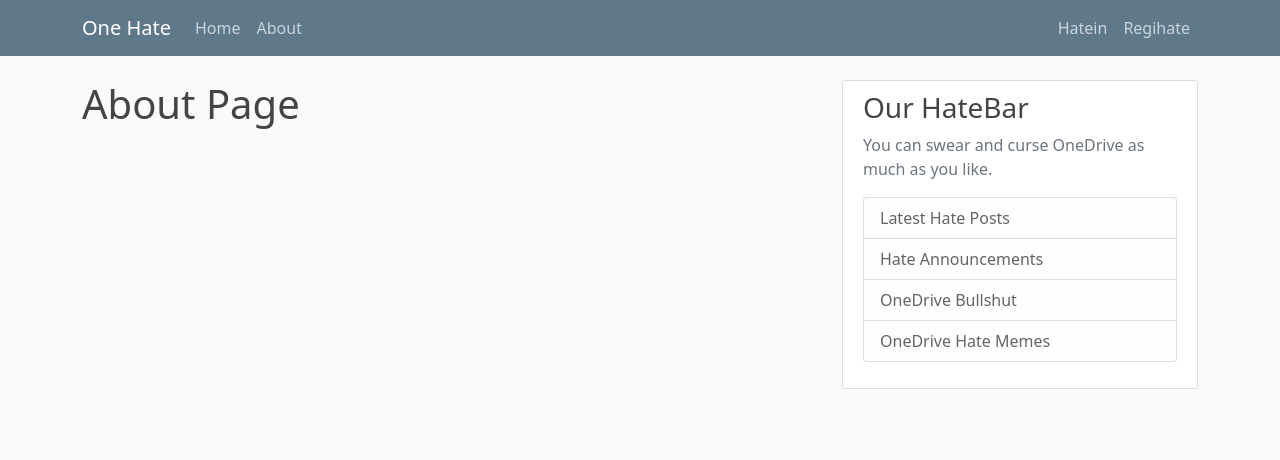
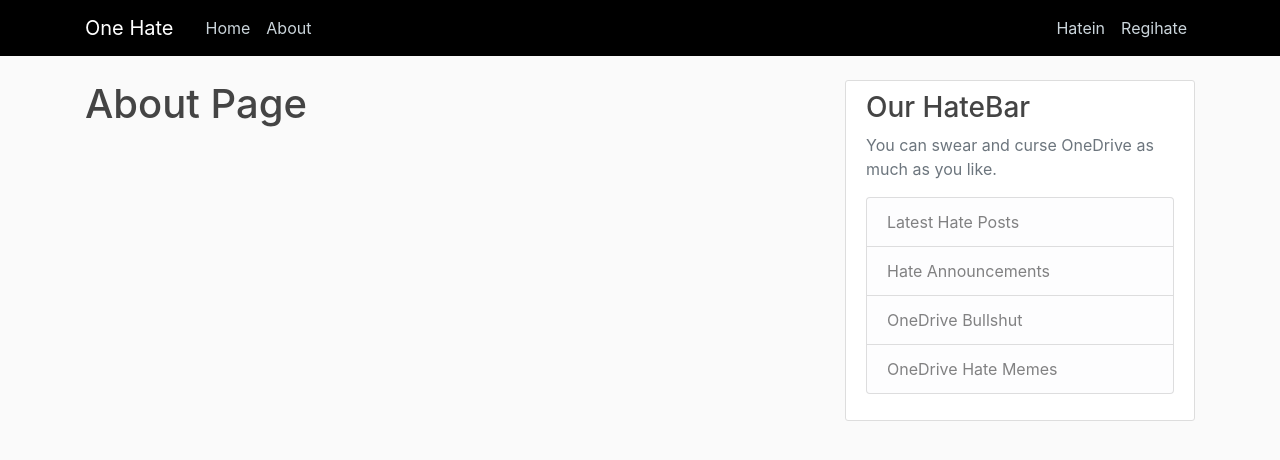
Before and after one commit to amit444333/flaskProj, a Flask app: page /about in a window 1280 px wide. Shown: the top 460 px of the page. Run offline with Flask 3, Linux system fonts and the light colour scheme.

Commit message:
Made minor color changes to the website, also tried to change the templete to make it look better, but i have no knowledge in CSS and Bootstrap, so it remains the same

```diff
--- a/flaskWeb/static/main.css
+++ b/flaskWeb/static/main.css
@@ -9,7 +9,7 @@ body {
   }
 
   .bg-steel {
-    background-color: #5f788a;
+    background-color: #000000;
   }
 
   .site-header .navbar-nav .nav-link {
--- a/flaskWeb/templates/layout.html
+++ b/flaskWeb/templates/layout.html
@@ -4,10 +4,10 @@
 <head>
     <!-- Required meta tags -->
     <meta charset="utf-8">
-    <meta name="viewport" content="width=device-width, initial-scale=1">
+    <meta name="viewport" content="width=device-width, initial-scale=1, shrink-to-fit=no">
 
     <!-- Bootstrap CSS -->
-    <link href="https://cdn.jsdelivr.net/npm/bootstrap@5.0.2/dist/css/bootstrap.min.css" rel="stylesheet" integrity="sha384-EVSTQN3/azprG1Anm3QDgpJLIm9Nao0Yz1ztcQTwFspd3yD65VohhpuuCOmLASjC" crossorigin="anonymous">
+    <link rel="stylesheet" href="https://cdn.jsdelivr.net/npm/bootstrap@4.4.1/dist/css/bootstrap.min.css" integrity="sha384-Vkoo8x4CGsO3+Hhxv8T/Q5PaXtkKtu6ug5TOeNV6gBiFeWPGFN9MuhOf23Q9Ifjh" crossorigin="anonymous">
 
     <link rel="stylesheet" type="text/css" href="{{ url_for('static', filename='main.css') }}">
 
@@ -27,7 +27,7 @@
               <span class="navbar-toggler-icon"></span>
             </button>
             <div class="collapse navbar-collapse" id="navbarToggle">
-              <div class="navbar-nav me-auto">
+              <div class="navbar-nav mr-auto">
                 <a class="nav-item nav-link" href="{{ url_for('main.home') }}">Home</a>
                 <a class="nav-item nav-link" href="{{ url_for('main.about') }}">About</a>
               </div>
@@ -76,8 +76,11 @@
         </div>
       </main>
 
-    <script src="https://cdn.jsdelivr.net/npm/@popperjs/core@2.9.2/dist/umd/popper.min.js" integrity="sha384-IQsoLXl5PILFhosVNubq5LC7Qb9DXgDA9i+tQ8Zj3iwWAwPtgFTxbJ8NT4GN1R8p" crossorigin="anonymous"></script>
-    <script src="https://cdn.jsdelivr.net/npm/bootstrap@5.0.2/dist/js/bootstrap.min.js" integrity="sha384-cVKIPhGWiC2Al4u+LWgxfKTRIcfu0JTxR+EQDz/bgldoEyl4H0zUF0QKbrJ0EcQF" crossorigin="anonymous"></script>
+    <!-- Optional JavaScript -->
+    <!-- jQuery first, then Popper.js, then Bootstrap JS -->
+    <script src="https://code.jquery.com/jquery-3.4.1.slim.min.js" integrity="sha384-J6qa4849blE2+poT4WnyKhv5vZF5SrPo0iEjwBvKU7imGFAV0wwj1yYfoRSJoZ+n" crossorigin="anonymous"></script>
+    <script src="https://cdn.jsdelivr.net/npm/popper.js@1.16.0/dist/umd/popper.min.js" integrity="sha384-Q6E9RHvbIyZFJoft+2mJbHaEWldlvI9IOYy5n3zV9zzTtmI3UksdQRVvoxMfooAo" crossorigin="anonymous"></script>
+    <script src="https://cdn.jsdelivr.net/npm/bootstrap@4.4.1/dist/js/bootstrap.min.js" integrity="sha384-wfSDF2E50Y2D1uUdj0O3uMBJnjuUD4Ih7YwaYd1iqfktj0Uod8GCExl3Og8ifwB6" crossorigin="anonymous"></script>
 </body>
 
 </html>
--- a/flaskWeb/templates/post.html
+++ b/flaskWeb/templates/post.html
@@ -1,7 +1,7 @@
 {% extends "layout.html" %}
 {% block content %}
     <article class="media content-section">
-        <img class="rounded-circle article-img float-end" src="{{ url_for('static', filename='profile_pics/' + post.author.image_file) }}">
+        <img class="rounded-circle article-img" src="{{ url_for('static', filename='profile_pics/' + post.author.image_file) }}">
         <div class="media-body">
             <div class="article-metadata">
                 <a class="mr-2" style="text-decoration:none" href="{{ url_for('users.user_posts', username=post.author.username) }}">{{ post.author.username }}</a>
```
Also changed, not shown: flaskWeb/posts/forms.py (line endings or trailing spaces).
